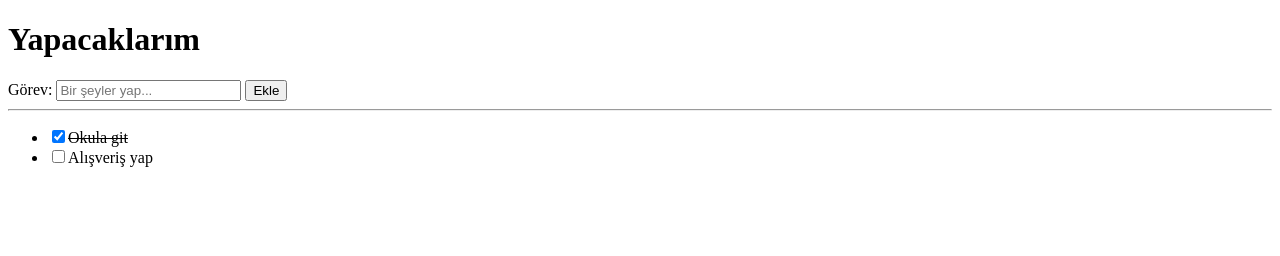
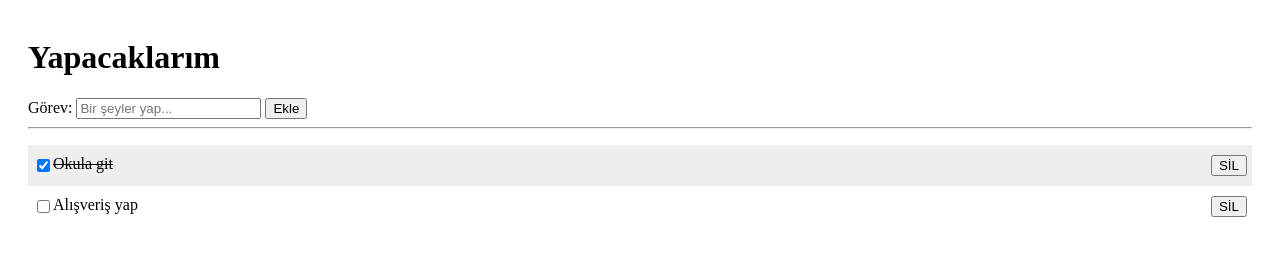
Before and after one commit to mertozdemirh/20211026-ToDoList, a plain HTML site: page index.html in a window 1280 px wide. Drawn offline with Linux system fonts and the light colour scheme.

Commit message:
css duzenlendi

```diff
--- a/css/style.css
+++ b/css/style.css
@@ -1,3 +1,29 @@
-.yapildi{
+body{
+    padding: 10px 20px;
+}
+
+
+
+ul.liste{
+    list-style: none;
+    padding: 0;
+}
+
+ul.liste>li{
+    display: flex;
+    padding: 10px 5px;
+}
+ul.liste > li.yapildi > span{
     text-decoration: line-through;
 }
+
+ul.liste> li > button{
+    margin-left: auto;
+}
+
+ul.liste > li:nth-child(odd){
+    background-color: #eee;
+}
+ul.liste>li:hover{
+    background-color: #ccc;
+}
--- a/index.html
+++ b/index.html
@@ -15,7 +15,7 @@
         <button>Ekle</button>
     </form>
     <hr>
-    <ul id="liste"></ul>
+    <ul id="liste" class="liste"></ul>
 
     <script src="js/todo.js"></script>
 </body>
--- a/js/todo.js
+++ b/js/todo.js
@@ -33,17 +33,29 @@ function Listele(){
         const li = document.createElement("li");
         li.classList.add(gorev.yapildi ? "yapildi" : "yapilmadi");
         li.gorev = gorev
-        li.textContent = gorev.baslik
+
+        const span = document.createElement("span");
+        span.textContent= gorev.baslik;
 
         const cbox = document.createElement("input");
         cbox.checked = gorev.yapildi;
         cbox.onchange = durumDegistiginde;
         cbox.setAttribute("type","checkbox");
+
+        const btnSil = document.createElement("button");
+        btnSil.onsubmit=sileTiklandiginda;
+        btnSil.textContent="SİL";
+
+        li.append(span);
         li.prepend(cbox);
+        li.append(btnSil);
         ulListe.append(li);
     }
 }
 
+function sileTiklandiginda(event){
+    console.log("sile tıklandı.")
+}
 function durumDegistiginde(event){
     const gorev = this.parentElement.gorev;
     gorev.yapildi = this.checked;
```
